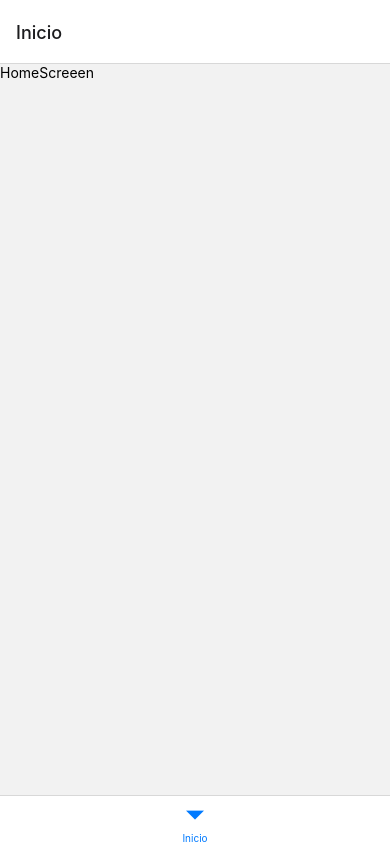
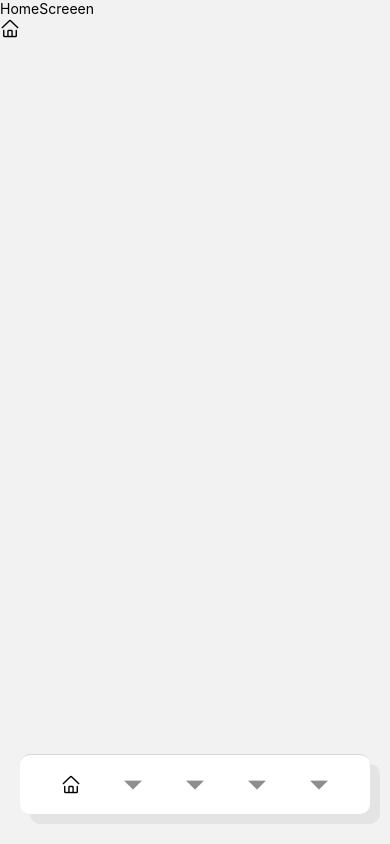
Before and after one commit to WesleyKaihara/primequadras-app, a React Native app: screen /Inicio in a window 390 px wide. Built offline with nearby package versions, Linux system fonts and the light colour scheme.

Commit message:
Initial Menu Configuration

```diff
--- a/App.tsx
+++ b/App.tsx
@@ -1,15 +1,11 @@
 import * as React from 'react';
 import {NavigationContainer} from '@react-navigation/native';
-import {createBottomTabNavigator} from '@react-navigation/bottom-tabs';
-import HomeScreeen from './src/presentation/screens/Home/Home';
-const Tab = createBottomTabNavigator();
+import BottomMenu from './src/layout/navigation/BottomMenu';
 
 const App = () => {
   return (
     <NavigationContainer>
-      <Tab.Navigator>
-        <Tab.Screen name="Inicio" component={HomeScreeen} />
-      </Tab.Navigator>
+      <BottomMenu />
     </NavigationContainer>
   );
 };
--- a/package.json
+++ b/package.json
@@ -16,7 +16,8 @@
     "react": "18.2.0",
     "react-native": "0.73.2",
     "react-native-safe-area-context": "^4.8.2",
-    "react-native-screens": "^3.29.0"
+    "react-native-screens": "^3.29.0",
+    "react-native-vector-icons": "^10.0.3"
   },
   "devDependencies": {
     "@babel/core": "^7.20.0",
@@ -27,6 +28,7 @@
     "@react-native/metro-config": "0.73.3",
     "@react-native/typescript-config": "0.73.1",
     "@types/react": "^18.2.6",
+    "@types/react-native-vector-icons": "^6.4.18",
     "@types/react-test-renderer": "^18.0.0",
     "babel-jest": "^29.6.3",
     "eslint": "^8.19.0",
--- /dev/null
+++ b/src/layout/navigation/BottomMenu.tsx
@@ -0,0 +1,48 @@
+import {createBottomTabNavigator} from '@react-navigation/bottom-tabs';
+
+import AntDesignIcon from 'react-native-vector-icons/AntDesign';
+
+import HomeScreeen from '../../presentation/screens/home/Home';
+import AgendamentosScreen from '../../presentation/screens/agendamentos/Agendamentos';
+import EmpresasScreen from '../../presentation/screens/empresas/Empresas';
+import TorneiosScreen from '../../presentation/screens/torneios/Torneios';
+import PerfilScreen from '../../presentation/screens/perfil/Perfil';
+
+export default function BottomMenu() {
+  const Tab = createBottomTabNavigator();
+
+  return (
+    <Tab.Navigator
+      screenOptions={{
+        headerShown: false,
+        tabBarShowLabel: false,
+        tabBarStyle: {
+          backgroundColor: 'white',
+          position: 'absolute',
+          bottom: 30,
+          marginHorizontal: 20,
+          height: 60,
+          borderRadius: 10,
+          shadowColor: '#000',
+          shadowOpacity: 0.06,
+          shadowOffset: {
+            width: 10,
+            height: 10,
+          },
+          paddingHorizontal: 20,
+        },
+      }}>
+      <Tab.Screen
+        name="Inicio"
+        component={HomeScreeen}
+        options={{
+          tabBarIcon: ({}) => <AntDesignIcon name="home" size={20} />,
+        }}
+      />
+      <Tab.Screen name="Agendamentos" component={AgendamentosScreen} />
+      <Tab.Screen name="Empresas" component={EmpresasScreen} />
+      <Tab.Screen name="Torneios" component={TorneiosScreen} />
+      <Tab.Screen name="Perfil" component={PerfilScreen} />
+    </Tab.Navigator>
+  );
+}
--- a/src/presentation/screens/Home/Home.tsx
+++ b/src/presentation/screens/Home/Home.tsx
@@ -1,9 +1,11 @@
 import {Text, View} from 'react-native';
+import AntDesignIcon from 'react-native-vector-icons/AntDesign';
 
 export default function HomeScreeen() {
   return (
     <View>
       <Text>HomeScreeen</Text>
+      <AntDesignIcon name="home" size={20} />
     </View>
   );
 }
--- /dev/null
+++ b/src/presentation/screens/agendamentos/Agendamentos.tsx
@@ -0,0 +1,9 @@
+import {Text, View} from 'react-native';
+
+export default function AgendamentosScreen() {
+  return (
+    <View>
+      <Text>AgendamentosScreen</Text>
+    </View>
+  );
+}
--- /dev/null
+++ b/src/presentation/screens/empresas/Empresas.tsx
@@ -0,0 +1,9 @@
+import {Text, View} from 'react-native';
+
+export default function EmpresasScreen() {
+  return (
+    <View>
+      <Text>EmpresasScreen</Text>
+    </View>
+  );
+}
--- /dev/null
+++ b/src/presentation/screens/perfil/Perfil.tsx
@@ -0,0 +1,9 @@
+import {Text, View} from 'react-native';
+
+export default function PerfilScreen() {
+  return (
+    <View>
+      <Text>PerfilScreen</Text>
+    </View>
+  );
+}
--- /dev/null
+++ b/src/presentation/screens/torneios/Torneios.tsx
@@ -0,0 +1,9 @@
+import {Text, View} from 'react-native';
+
+export default function TorneiosScreen() {
+  return (
+    <View>
+      <Text>TorneiosScreen</Text>
+    </View>
+  );
+}
```
Also changed, not shown: 3 other files (tests, documents, lock files or other folders).
